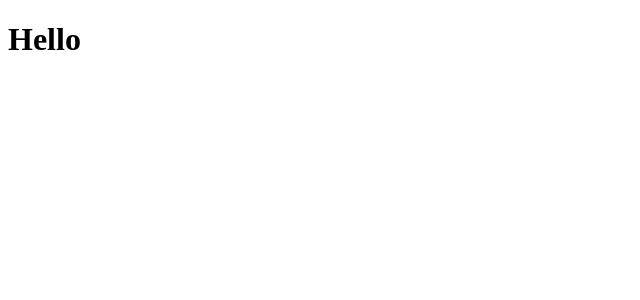
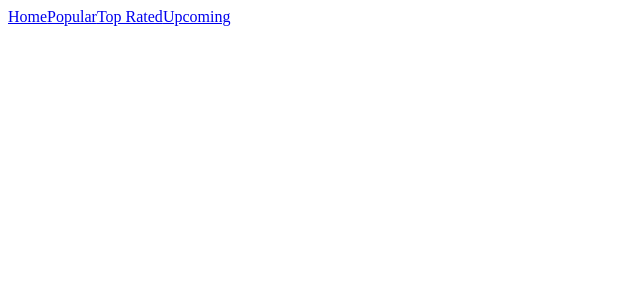
Before and after one commit to Btwonu/movie-app-client, a React (Create React App) app: page / in a window 1280 px wide. Shown: the top 300 px of the page, without its empty margins (0-640 px from the left). Built offline with nearby package versions, Linux system fonts and the light colour scheme.

Commit message:
Add initial routing boilerplate

```diff
--- a/package.json
+++ b/package.json
@@ -8,6 +8,7 @@
     "@testing-library/user-event": "^12.8.3",
     "react": "^17.0.1",
     "react-dom": "^17.0.1",
+    "react-router-dom": "^5.2.0",
     "react-scripts": "4.0.3",
     "web-vitals": "^1.1.1"
   },
--- a/public/index.html
+++ b/public/index.html
@@ -1,43 +1,20 @@
 <!DOCTYPE html>
 <html lang="en">
+
 <head>
   <meta charset="utf-8" />
-    <link rel="icon" href="%PUBLIC_URL%/favicon.ico" />
+  <link rel="icon" href="%PUBLIC_URL%/favicon/favicon.ico" />
   <meta name="viewport" content="width=device-width, initial-scale=1" />
   <meta name="theme-color" content="#000000" />
-    <meta
-      name="description"
-      content="Web site created using create-react-app"
-    />
-    <link rel="apple-touch-icon" href="%PUBLIC_URL%/logo192.png" />
-    <!--
-      manifest.json provides metadata used when your web app is installed on a
-      user's mobile device or desktop. See https://developers.google.com/web/fundamentals/web-app-manifest/
-    -->
+  <meta name="description" content="Web site created using create-react-app" />
+  <link rel="apple-touch-icon" href="%PUBLIC_URL%/favicon/logo192.png" />
   <link rel="manifest" href="%PUBLIC_URL%/manifest.json" />
-    <!--
-      Notice the use of %PUBLIC_URL% in the tags above.
-      It will be replaced with the URL of the `public` folder during the build.
-      Only files inside the `public` folder can be referenced from the HTML.
+  <title>MovieFind</title>
+</head>
 
-      Unlike "/favicon.ico" or "favicon.ico", "%PUBLIC_URL%/favicon.ico" will
-      work correctly both with client-side routing and a non-root public URL.
-      Learn how to configure a non-root public URL by running `npm run build`.
-    -->
-    <title>React App</title>
-  </head>
 <body>
   <noscript>You need to enable JavaScript to run this app.</noscript>
   <div id="root"></div>
-    <!--
-      This HTML file is a template.
-      If you open it directly in the browser, you will see an empty page.
+</body>
 
-      You can add webfonts, meta tags, or analytics to this file.
-      The build step will place the bundled scripts into the <body> tag.
-
-      To begin the development, run `npm start` or `yarn start`.
-      To create a production bundle, use `npm run build` or `yarn build`.
-    -->
-  </body>
 </html>
--- a/src/App.js
+++ b/src/App.js
@@ -1,7 +1,18 @@
+import { Route, Switch } from 'react-router-dom';
+import Home from './pages/Home';
+import Popular from './pages/movies/Popular';
+import TopRated from './pages/movies/TopRated';
+import Upcoming from './pages/movies/Upcoming';
+
 function App() {
   return (
     <div>
-      <h1>Hello</h1>
+      <Switch>
+        <Route path="/" component={Home} />
+        <Route path="/movies/popular" component={Popular} />
+        <Route path="/movies/top-rated" component={TopRated} />
+        <Route path="/movies/upcoming" component={Upcoming} />
+      </Switch>
     </div>
   );
 }
--- a/src/index.js
+++ b/src/index.js
@@ -3,9 +3,14 @@ import ReactDOM from 'react-dom';
 import App from './App';
 import reportWebVitals from './reportWebVitals';
 
+// Routing
+import { BrowserRouter as Router } from 'react-router-dom';
+
 ReactDOM.render(
   <React.StrictMode>
-    <App />
+    <Router>
+      <App />
+    </Router>
   </React.StrictMode>,
   document.getElementById('root')
 );
--- /dev/null
+++ b/src/pages/Home.js
@@ -0,0 +1,14 @@
+import { Link } from 'react-router-dom';
+
+function Home() {
+  return (
+    <div>
+      <Link to="/">Home</Link>
+      <Link to="/movies/popular">Popular</Link>
+      <Link to="/movies/top-rated">Top Rated</Link>
+      <Link to="/movies/upcoming">Upcoming</Link>
+    </div>
+  );
+}
+
+export default Home;
--- /dev/null
+++ b/src/pages/movies/Popular.js
@@ -0,0 +1,7 @@
+import React from 'react';
+
+function Popular() {
+  return <div>Popular</div>;
+}
+
+export default Popular;
--- /dev/null
+++ b/src/pages/movies/TopRated.js
@@ -0,0 +1,7 @@
+import React from 'react';
+
+function TopRated() {
+  return <div>TopRated</div>;
+}
+
+export default TopRated;
--- /dev/null
+++ b/src/pages/movies/Upcoming.js
@@ -0,0 +1,7 @@
+import React from 'react';
+
+function Upcoming() {
+  return <div>Upcoming</div>;
+}
+
+export default Upcoming;
```
Also changed, not shown: 1 other file (tests, documents, lock files or other folders). Lines whose indentation alone changed are shown as unchanged.
